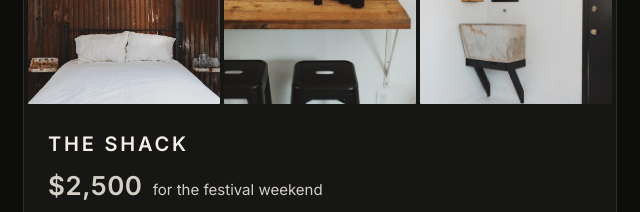
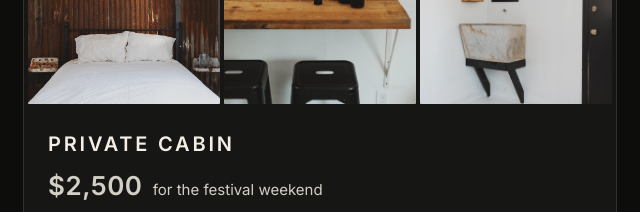
Before and after one commit to lebronsunkle/yoonfest-site, a plain HTML site: page public/lodging.html in a window 1280 px wide. Shown: the part 780-992 px from the top of the page, 631-1271 px from the left. Drawn offline with Linux system fonts and the light colour scheme; no server answers.

Commit message:
Lodging: call The Shack 'Private Cabin' on the site and at checkout
Co-Authored-By: Claude Opus 5.5 <noreply@anthropic.com>
Claude-Session: https://claude.ai/code/session_01Cqt9beb6wHxpmvV5sUSLvD

```diff
--- a/public/lodging.html
+++ b/public/lodging.html
@@ -233,10 +233,10 @@
     </div>
   </article>
   <article class="l-card">
-    <button type="button" class="l-lead lb-open" data-group="shack" data-i="0" aria-label="Open The Shack photos"><img src="assets/lodging/cabin-9-the-shack/03.jpg" alt="The Shack" loading="lazy" decoding="async"><span class="l-count">4 photos</span></button>
+    <button type="button" class="l-lead lb-open" data-group="shack" data-i="0" aria-label="Open Private Cabin photos"><img src="assets/lodging/cabin-9-the-shack/03.jpg" alt="Private Cabin" loading="lazy" decoding="async"><span class="l-count">4 photos</span></button>
     <div class="l-thumbs"><button type="button" class="lb-open" data-group="shack" data-i="1" aria-label="Open photo 2"><img src="assets/lodging/cabin-9-the-shack/04.jpg" alt="" loading="lazy" decoding="async"></button><button type="button" class="lb-open" data-group="shack" data-i="2" aria-label="Open photo 3"><img src="assets/lodging/cabin-9-the-shack/02.jpg" alt="" loading="lazy" decoding="async"></button><button type="button" class="lb-open" data-group="shack" data-i="3" aria-label="Open photo 4"><img src="assets/lodging/cabin-9-the-shack/01.jpg" alt="" loading="lazy" decoding="async"></button></div>
     <div class="l-body">
-      <h2>The Shack</h2>
+      <h2>Private Cabin</h2>
       <p class="l-price"><strong>$2,500</strong> for the festival weekend</p>
       <ul class="l-facts"><li>Closest cabin to both stages</li><li>Sleeps 2</li><li>Private studio with a queen bed</li><li>Loveseat and a breakfast bar with stools</li><li>Utility sink inside, outdoor shower on the deck</li><li>Shares the bath house with the yurts for toilets</li><li>Power outlets and electric heating</li><li>Sheets, pillows and blankets provided</li><li>Private deck with a BBQ and bench</li></ul>
       <p class="l-note" data-note="shack">Only 1 available</p>
--- a/src/worker.js
+++ b/src/worker.js
@@ -9,7 +9,7 @@ const PRODUCTS = {
   yurt: { name: "YOON Fest 2027 - Yurt (festival weekend, sleeps 4)", amount: 180000, cap: 7 },
   // Pine Ridge sold Nov 2026. closed keeps it off sale for good, even if a sale is ever refunded.
   cabin: { name: "YOON Fest 2027 - Pine Ridge Cabin (festival weekend, sleeps 4)", amount: 300000, cap: 1, closed: true },
-  shack: { name: "YOON Fest 2027 - The Shack (festival weekend, sleeps 2)", amount: 250000, cap: 1 },
+  shack: { name: "YOON Fest 2027 - Private Cabin (festival weekend, sleeps 2)", amount: 250000, cap: 1 },
 };
 
 // Stripe's shortest allowed Checkout lifetime is 30 minutes. The hold lasts a bit longer
```
